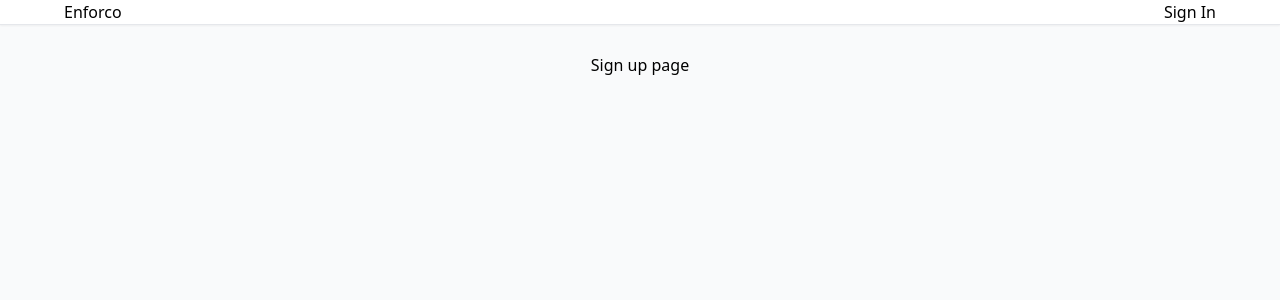
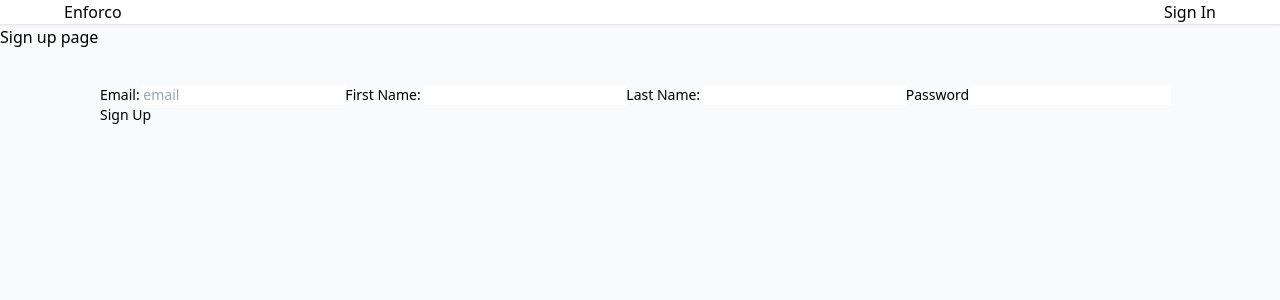
Before and after one commit to Dancodes92/Enforco, a React (Create React App) app: page /signup in a window 1280 px wide. Shown: the top 300 px of the page. Built offline with nearby package versions, Linux system fonts and the light colour scheme.

Commit message:
auth is registering new users on sign up but getting 500 error

```diff
--- a/package.json
+++ b/package.json
@@ -16,6 +16,7 @@
     "pg": "^8.7.1",
     "react": "^17.0.2",
     "react-dom": "^17.0.2",
+    "react-hook-form": "^7.22.5",
     "react-redux": "^7.2.6",
     "react-router-dom": "^6.2.1",
     "react-scripts": "5.0.0",
--- a/src/pages/SignUp.js
+++ b/src/pages/SignUp.js
@@ -1,11 +1,81 @@
-import React from 'react'
+import React, { useState } from "react";
+import { useSignUpMutation } from "../store/features/api/apiSlice";
 
 function SignUp() {
+  const [email, setEmail] = useState("");
+  const [firstName, setfirstName] = useState("");
+  const [lastName, setLastName] = useState("");
+  const [password, setPassword] = useState("");
+
+  const [addUser, { isLoading }] = useSignUpMutation();
+
+  const onEmailInput = e => setEmail(e.target.value);
+  const onFirstNameInput = e => setfirstName(e.target.value);
+  const onLastNameInput = e => setLastName(e.target.value);
+  const onPasswordInput = e => setPassword(e.target.value);
+
+  const canSignUp =
+    [email, firstName, lastName, password].every(Boolean) && !isLoading;
+
+  const onSignUpButtonClicked = async () => {
+    if (canSignUp) {
+      try {
+        await addUser({ email, firstName, lastName, password }).unwrap();
+        setEmail("");
+        setfirstName("");
+        setLastName("");
+        setPassword("");
+      } catch (err) {
+        console.error("Failed to Sign Up User: ", err);
+      }
+    }
+  };
+
   return (
-    <div className='text-center m-7'>
+    <div className="flex-col">
       <h1>Sign up page</h1>
+      <section className="text-sm justify-self-center align-middle px-16 border-l-cyan-600 m-9">
+        <form>
+          <label htmlFor="email">Email: </label>
+          <input
+            type="text"
+            name="email"
+            placeholder="email"
+            value={email}
+            onChange={onEmailInput}
+          />
+          <label htmlFor="fName">First Name: </label>
+          <input
+            type="text"
+            name="fName"
+            value={firstName}
+            onChange={onFirstNameInput}
+          />
+          <label htmlFor="lName">Last Name: </label>
+          <input
+            type="text"
+            name="lName"
+            value={lastName}
+            onChange={onLastNameInput}
+          />
+          <label htmlFor="password">Password</label>
+          <input
+            type="password"
+            name="password"
+            value={password}
+            onChange={onPasswordInput}
+          />
+          <button
+            type="button"
+            onClick={onSignUpButtonClicked}
+            disabled={!canSignUp}
+          >
+            Sign Up
+          </button>
+        </form>
+      </section>
     </div>
-  )
+  );
 }
 
-export default SignUp
+export default SignUp;
--- a/src/store/features/api/apiSlice.js
+++ b/src/store/features/api/apiSlice.js
@@ -3,7 +3,7 @@ import { createApi, fetchBaseQuery } from "@reduxjs/toolkit/query/react";
 export const apiSlice = createApi({
   reducerPath: "api",
   baseQuery: fetchBaseQuery({
-    baseUrl: "/api", // should this be http://localhost:3001/api
+    baseUrl: "/", // should this be http://localhost:3001/api
     // prepareHeaders: (headers, { getState }) => {
     //   const token = getState().auth.token;
     //   if (token) {
@@ -17,9 +17,16 @@ export const apiSlice = createApi({
       query: () => "/auth/me",
     }),
     getUsers: builder.query({
-      query: () => '/users'
-    })
+      query: () => "api/users",
+    }),
+    signUp: builder.mutation({
+      query: initialSignUp => ({
+        url: "auth/signup",
+        method: "POST",
+        body: initialSignUp,
+      }),
+    }),
   }),
 });
 
-export const { useAuthQuery, useGetUsersQuery } = apiSlice;
+export const { useAuthQuery, useGetUsersQuery, useSignUpMutation } = apiSlice;
```
Also changed, not shown: 1 other file (tests, documents, lock files or other folders).
